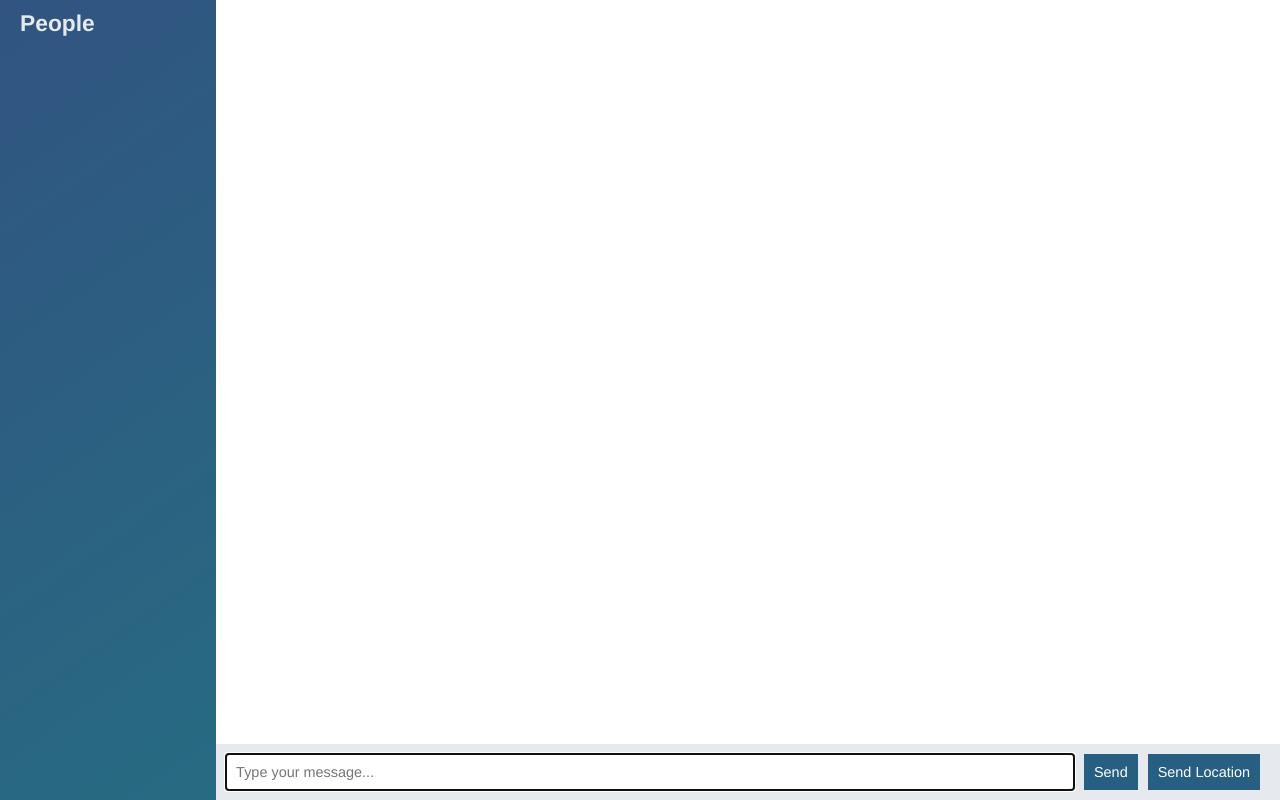
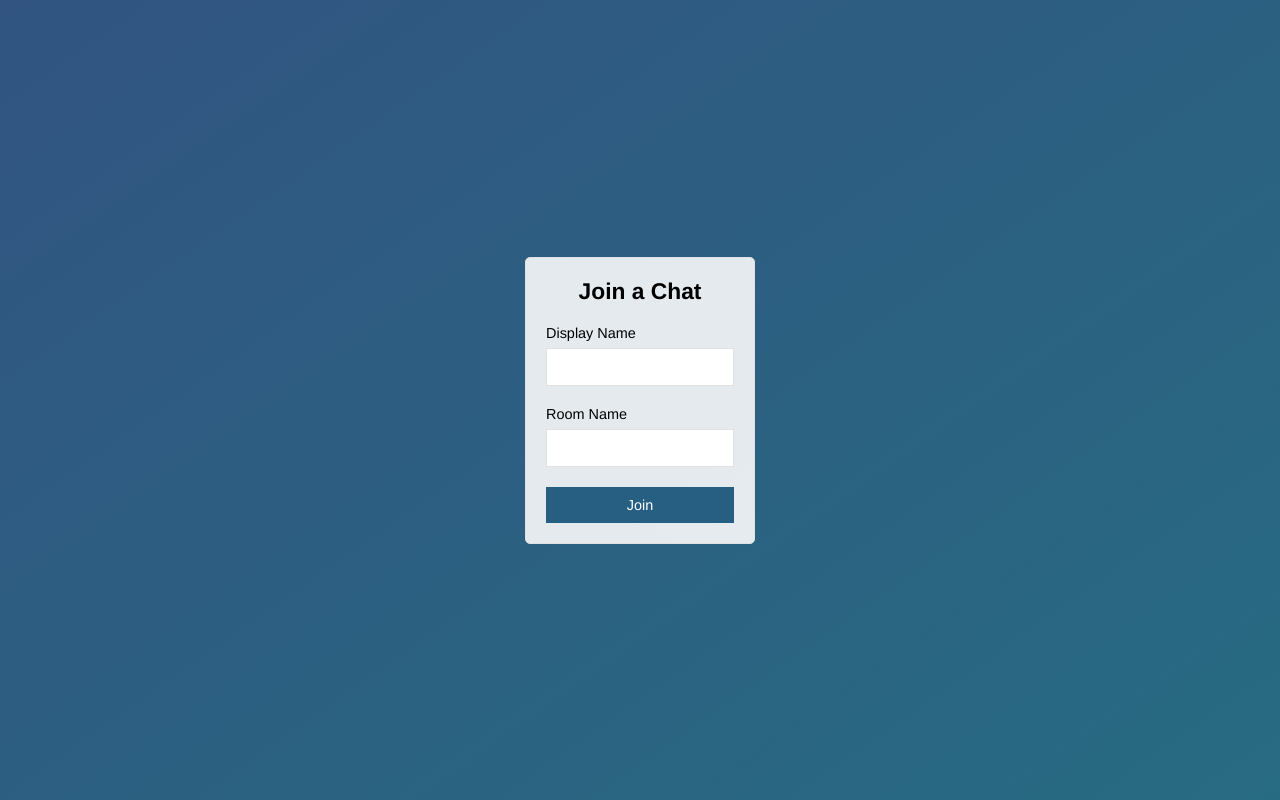
Before and after one commit to siddharthp538/Chat-App, a website: page public/index.html in a window 1280 px wide. Drawn offline with nearby package versions, Linux system fonts and the light colour scheme; no server answers.

Commit message:
Add join page that submits to chat.html

```diff
--- a/public/index.html
+++ b/public/index.html
@@ -2,54 +2,29 @@
 <html lang="en" dir="ltr">
   <head>
     <meta charset="utf-8">
-    <title>Chat App</title>
+    <title>Join | ChatApp</title>
+    <meta name="viewport" content="width=device-width, initial-scale=1, user-scalable=no">
     <link rel="stylesheet" href="/css/style.css">
   </head>
-  <body class="chat">
-    <div class="chat__sidebar">
-      <h3>People</h3>
-      <div id="users"></div>
+  <body class="centered-form">
+    <div class="centered-form__form">
+      <form action="/chat.html">
+        <div class="form-field">
+          <h3>Join a Chat</h3>
+        </div>
+        <div class="form-field">
+          <label> Display Name </label>
+          <input type="text" name="name" autofous/>
+        </div>
+        <div class="form-field">
+          <label> Room Name </label>
+          <input type="text" name="room" />
+        </div>
+        <div class="form-field">
+          <button>Join</button>
+        </div>
+      </form>
     </div>
-    <div class="chat__main">
-      <ol id="messages" class="chat__messages"></ol>
-      <div class="chat__footer">
-        <form id="message-form">
-          <input name="message" type="text" placeholder="Type your message..." autofocus autocomplete="off">
-          <button type="submit">Send</button>
-          <button id="send-location">Send Location</button>
-        </form>
-      </div>
-    </div>
-
-    <script id="message-template" type="text/template">
-      <li class="message">
-        <div class="message__title">
-          <h4>{{from}}</h4>
-          <span>{{createdAt}}</span>
-        </div>
-        <div class="message__body">
-          <p>{{text}}</p>
-        </div>
-      </li>
-    </script>
-
-    <script id="location-message-template" type="text/template">
-      <li class="message">
-        <div class="message__title">
-          <h4>{{from}}</h4>
-          <span>{{createdAt}}</span>
-        </div>
-        <div class="message__body">
-          <a href="{{url}}" target="_blank">My Current Location</a>
-        </div>
-      </li>
-    </script>
-
-    <script src="/socket.io/socket.io.js"></script>
-    <script src="/libs/jquery-3.3.1.min.js"></script>
-    <script src="/js/index.js"></script>
-    <script src="/libs/moment.js"></script>
-    <script src="/libs/mustache.js"></script>
 
   </body>
 </html>
```
Also changed, not shown: public/chat.html (added, +55 -0 lines), public/js/chat.js (renamed from public/js/index.js).
